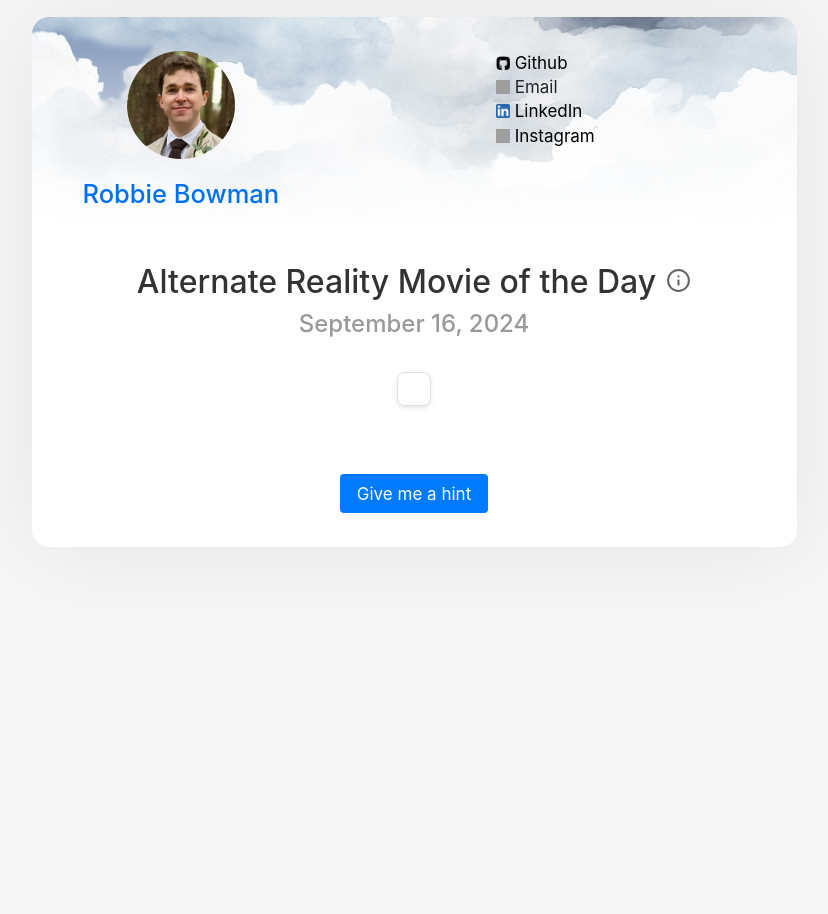
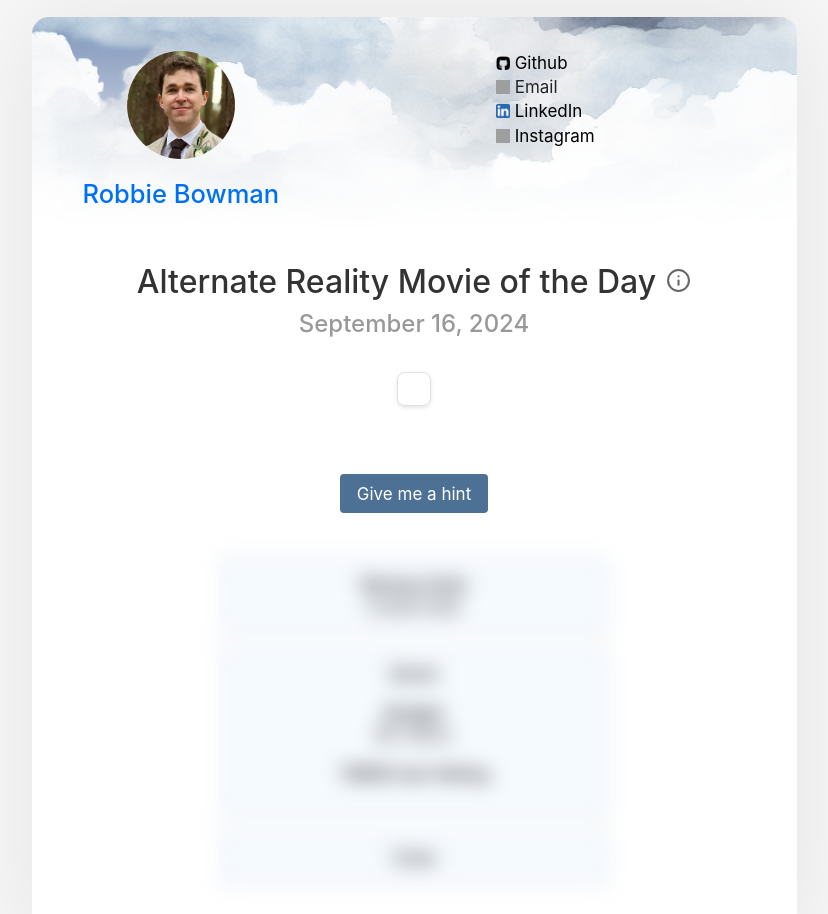
Before and after one commit to robbiebowman/nextjs-blog, a Next.js app: page /alternate-reality-movies in a window 1280 px wide. Shown: the top 914 px of the page, without its empty margins (226-1054 px from the left). Before the commit the page ends 800 px from the top, so only its background shows below. Built offline with nearby package versions, Linux system fonts and the light colour scheme; no server answers; grey boxes are pictures that could not be loaded.

Commit message:
Show hitns via blurring

```diff
--- a/pages/alternate-reality-movies/index.js
+++ b/pages/alternate-reality-movies/index.js
@@ -40,7 +40,6 @@ export default function AlternateRealityMovies() {
 
     // Hint states
     const [hintLevel, setHintLevel] = useState(0);
-    const [showHints, setShowHints] = useState(false);
 
     useEffect(() => {
         if (data) {
@@ -91,7 +90,6 @@ export default function AlternateRealityMovies() {
     const handleHintClick = () => {
         if (hintLevel < 3) {
             setHintLevel(hintLevel + 1);
-            setShowHints(true);
         }
     };
 
@@ -104,7 +102,7 @@ export default function AlternateRealityMovies() {
             case 2:
                 return "One last hint...";
             default:
-                return "";
+                return "All hints revealed";
         }
     };
 
@@ -138,29 +136,23 @@ export default function AlternateRealityMovies() {
                 <TitleGameInput solution={newTitle} onSolutionFound={onSolutionFound} isSolved={isSolved} />
                 <p className={styles.blurbText}>{blurbText}</p>
 
-                {!isSolved && hintLevel < 3 && (
-                    <button onClick={handleHintClick} className={styles.hintButton}>
+                <button onClick={handleHintClick} className={styles.hintButton} disabled={hintLevel == 3}>
                     {getHintButtonText()}
                 </button>
-                )}
 
-                {showHints && (
                 <div className={styles.hintsContainer}>
-                        {hintLevel >= 1 && (
-                            <p className={styles.hint}><span>Release Date</span> {humanReadableDate(releaseDate)}</p>
-                        )}
-                        {hintLevel >= 2 && (
-                            <div className={styles.hint}>
+                    <p className={`${styles.hint} ${hintLevel >= 1 ? styles.unblurred : ''}`}>
+                        <span>Release Date</span> {humanReadableDate(releaseDate)}
+                    </p>
+                    <div className={`${styles.hint} ${hintLevel >= 2 ? styles.unblurred : ''}`}>
                         <p><span>Genre</span> {genre}</p>
-                                <p><span>Budget</span> ${budget/1_000_000} million</p>
+                        <p><span>Budget</span> ${budget / 1_000_000} million</p>
                         <p><span>TMDB User Rating</span> {userRating}</p>
                     </div>
-                        )}
-                        {hintLevel >= 3 && (
-                            <p className={styles.hint}><span>Crew</span> {crewList}</p>
-                        )}
+                    <p className={`${styles.hint} ${hintLevel >= 3 ? styles.unblurred : ''}`}>
+                        <span>Crew</span> {crewList}
+                    </p>
                 </div>
-                )}
             </div>
         </Layout>
     )
--- a/pages/alternate-reality-movies/index.module.css
+++ b/pages/alternate-reality-movies/index.module.css
@@ -89,23 +89,6 @@
     margin: auto;
 }
 
-/* New styles for hint system */
-.hintButton {
-    margin-top: 1rem;
-    padding: 0.5rem 1rem;
-    background-color: #007bff;
-    color: white;
-    border: none;
-    border-radius: 4px;
-    cursor: pointer;
-    font-size: 1rem;
-    transition: background-color 0.3s ease;
-}
-
-.hintButton:hover {
-    background-color: #0056b3;
-}
-
 .hintsContainer {
     margin-top: 1rem;
     padding: 1rem;
@@ -121,9 +104,36 @@
     border: 1px solid #ccc;
     background-color: #f5faff;
     border-radius: 8px;
+    filter: blur(10px);
+    transition: filter 0.3s ease;
+}
+
+.hint.unblurred {
+    filter: blur(0);
 }
 
 .hint span {
     display: block;
     font-weight: 600;
 }
+
+.hintButton {
+    margin-top: 1rem;
+    padding: 0.5rem 1rem;
+    background-color: #4d7095;
+    color: white;
+    border: none;
+    border-radius: 4px;
+    cursor: pointer;
+    font-size: 1rem;
+    transition: background-color 0.3s ease;
+}
+
+.hintButton:hover {
+    background-color: #0056b3;
+}
+
+.hintButton:disabled {
+    background-color: #838383;
+    cursor: not-allowed;
+}
```
Lines whose indentation alone changed are shown as unchanged.
